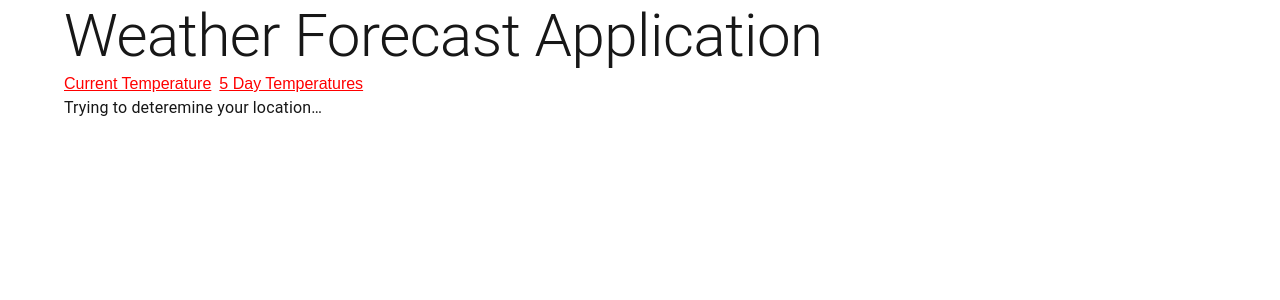
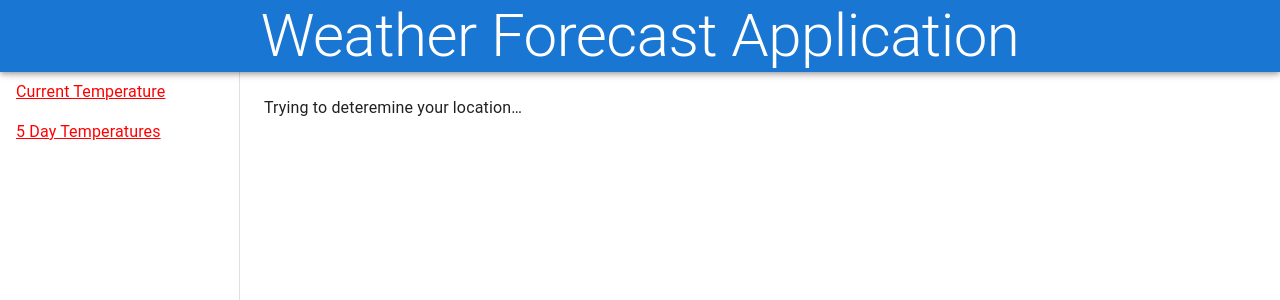
Before and after one commit to altoinu/weather_map-client, a Next.js app: page / in a window 1280 px wide. Shown: the top 300 px of the page. Built offline with nearby package versions, Linux system fonts and the light colour scheme; no server answers.

Commit message:
Added MUI layout, navigation

```diff
--- /dev/null
+++ b/app/_components/HeaderBar.tsx
@@ -0,0 +1,18 @@
+"use client";
+
+import { AppBar, Theme, Typography } from "@mui/material";
+
+export default function HeaderBar() {
+  return (
+    <AppBar
+      position="sticky"
+      sx={{
+        zIndex: (theme: Theme) => theme.zIndex.drawer + 1,
+      }}
+    >
+      <Typography variant="h2" noWrap textAlign="center">
+        Weather Forecast Application
+      </Typography>
+    </AppBar>
+  );
+}
--- a/app/_components/Navigation.tsx
+++ b/app/_components/Navigation.tsx
@@ -1,17 +1,56 @@
 "use client";
 
-import { Stack } from "@mui/material";
+import {
+  Drawer,
+  DrawerProps,
+  List,
+  ListItem,
+  ListItemButton,
+  Toolbar,
+} from "@mui/material";
 import Link from "next/link";
 
-export default function Navigation() {
+type NavigationProps = Pick<DrawerProps, "sx">;
+
+export default function Navigation({ sx }: NavigationProps) {
+  const drawerWidth = 240;
+  const combinedStyles = {
+    width: drawerWidth,
+    [`& .MuiDrawer-paper`]: {
+      width: drawerWidth,
+      boxSizing: "border-box",
+    },
+    ...sx,
+  };
+
+  const links = [
+    {
+      text: "Current Temperature",
+      href: "/",
+    },
+    {
+      text: "5 Day Temperatures",
+      href: "/5day",
+    },
+  ];
+
   return (
-    <Stack direction="row" gap={1}>
-      <Link href="/" style={{ color: "red", textDecoration: "underline" }}>
-        Current Temperature
-      </Link>
-      <Link href="/5day" style={{ color: "red", textDecoration: "underline" }}>
-        5 Day Temperatures
-      </Link>
-    </Stack>
+    <Drawer variant="permanent" sx={combinedStyles}>
+      <Toolbar />
+      <List>
+        {links.map((link, index) => (
+          <ListItem key={index} disablePadding>
+            <ListItemButton>
+              <Link
+                href={link.href}
+                style={{ color: "red", textDecoration: "underline" }}
+              >
+                {link.text}
+              </Link>
+            </ListItemButton>
+          </ListItem>
+        ))}
+      </List>
+    </Drawer>
   );
 }
--- a/app/layout.tsx
+++ b/app/layout.tsx
@@ -1,6 +1,7 @@
+import HeaderBar from "./_components/HeaderBar";
 import Navigation from "./_components/Navigation";
 import "./globals.css";
-import { Container, Stack, Typography } from "@mui/material";
+import { CssBaseline, Stack } from "@mui/material";
 import type { Metadata } from "next";
 import { Geist, Geist_Mono } from "next/font/google";
 
@@ -29,13 +30,20 @@ export default function RootLayout({
       <body
         className={`${geistSans.variable} ${geistMono.variable} antialiased`}
       >
-        <Container>
-          <Stack direction="column">
-            <Typography variant="h2">Weather Forecast Application</Typography>
-            <Navigation />
-            {children}
+        <CssBaseline />
+        <Stack direction="column">
+          <HeaderBar />
+          <Stack direction="row">
+            <Navigation sx={{ flexShrink: 0 }} />
+            <Stack
+              direction="column"
+              component="main"
+              sx={{ flexGrow: 1, p: 3 }}
+            >
+              {children}
+            </Stack>
           </Stack>
-        </Container>
+        </Stack>
       </body>
     </html>
   );
```
